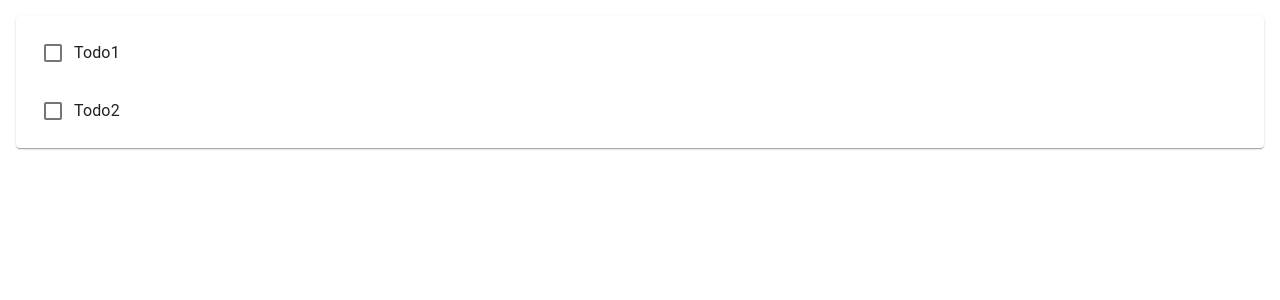
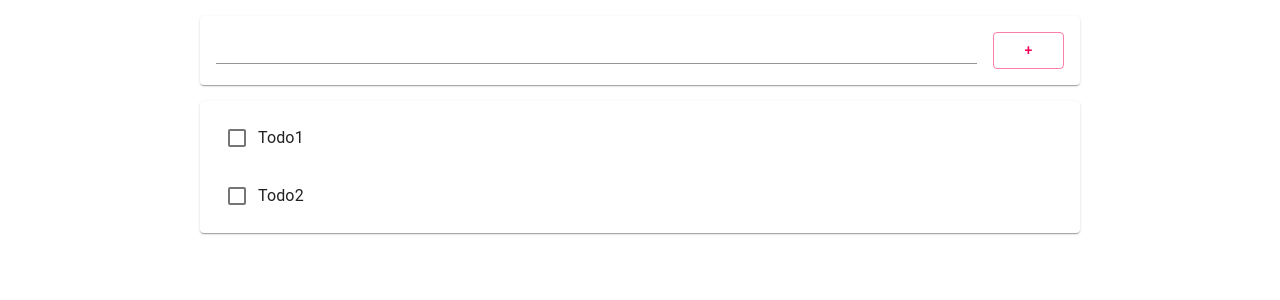
Before and after one commit to mackerel0818/react-todolist, a React (Create React App) app in the folder todo-react-app/: page / in a window 1280 px wide. Shown: the top 300 px of the page. Built offline with nearby package versions, Linux system fonts and the light colour scheme.

Commit message:
update: add event

```diff
--- a/todo-react-app/package.json
+++ b/todo-react-app/package.json
@@ -12,6 +12,7 @@
     "react-dom": "^17.0.2",
     "react-router-dom": "^6.2.1",
     "react-scripts": "5.0.0",
+    "uuid": "^9.0.1",
     "web-vitals": "^2.1.4"
   },
   "scripts": {
--- a/todo-react-app/src/App.jsx
+++ b/todo-react-app/src/App.jsx
@@ -1,11 +1,11 @@
-import React from "react";
+import React, { useState } from "react";
 import Todo from "./components/Todo";
-import { Paper, List } from "@material-ui/core";
+import { Paper, List, Container } from "@material-ui/core";
+import { v4 as uuid } from "uuid";
+import AddTodo from "./components/AddTodo";
 
 export default function App() {
-  // const [items, setItems] = useState([]);
-
-  const items = [
+  const [items, setItems] = useState([
     {
       id: 0,
       title: "Todo1",
@@ -16,7 +16,7 @@ export default function App() {
       title: "Todo2",
       done: false,
     },
-  ];
+  ]);
 
   const todoItems = items.length > 0 && (
     <Paper style={{ margin: 16 }}>
@@ -28,5 +28,20 @@ export default function App() {
     </Paper>
   );
 
-  return <div className="App">{todoItems}</div>;
+  const handleAdd = (item) => {
+    item.id = uuid();
+    item.done = false;
+    const updatedItems = [...items, item];
+    setItems(updatedItems);
+    console.log("items:", updatedItems);
+  };
+
+  return (
+    <div className="App">
+      <Container maxWidth="md">
+        <AddTodo add={handleAdd} items={items} />
+        <div className="TodoList">{todoItems}</div>
+      </Container>
+    </div>
+  );
 }
--- /dev/null
+++ b/todo-react-app/src/components/AddTodo.jsx
@@ -0,0 +1,45 @@
+import { Button, Grid, Paper, TextField } from "@material-ui/core";
+import React, { useState } from "react";
+
+export default function AddTodo({ add }) {
+  const [item, setItem] = useState({ title: "" });
+
+  const onButtonClick = () => {
+    if (item.title.trim() !== "") {
+      add(item);
+      setItem({ title: "" });
+    }
+  };
+
+  const onInputChange = (e) => setItem({ title: e.target.value });
+
+  const enterKeyEventHandler = (e) => {
+    if (e.key === "Enter") onButtonClick();
+  };
+
+  return (
+    <Paper style={{ margin: 16, padding: 16 }}>
+      <Grid container>
+        <Grid xs={11} md={11} item style={{ paddingRight: 16 }}>
+          <TextField
+            placehoder="Add Todo here"
+            fullWidth
+            onChange={onInputChange}
+            value={item.title}
+            onKeyPress={enterKeyEventHandler}
+          />
+        </Grid>
+        <Grid xs={1} md={1} item>
+          <Button
+            fullWidth
+            color="secondary"
+            variant="outlined"
+            onClick={onButtonClick}
+          >
+            +
+          </Button>
+        </Grid>
+      </Grid>
+    </Paper>
+  );
+}
--- a/todo-react-app/src/components/Todo.jsx
+++ b/todo-react-app/src/components/Todo.jsx
@@ -1,15 +1,19 @@
-import React from "react";
+import React, { useState } from "react";
 import { ListItem, ListItemText, InputBase, Checkbox } from "@material-ui/core";
 
 export default function Todo({ item }) {
-  const handleClick = () => {
-    item.done = "";
+  const [ischecked, setIsChecked] = useState(false);
+
+  const handleChange = () => {
+    setIsChecked(!ischecked);
+    item.done = !item.done;
+    console.log(item);
   };
 
   return (
     <div>
       <ListItem>
-        <Checkbox onClick={handleClick} checked={item.done} />
+        <Checkbox onChange={handleChange} checked={item.done} />
         <ListItemText>
           <InputBase
             inputProps={{ "aria-label": "naked" }}
```
Also changed, not shown: 1 other file (tests, documents, lock files or other folders).
